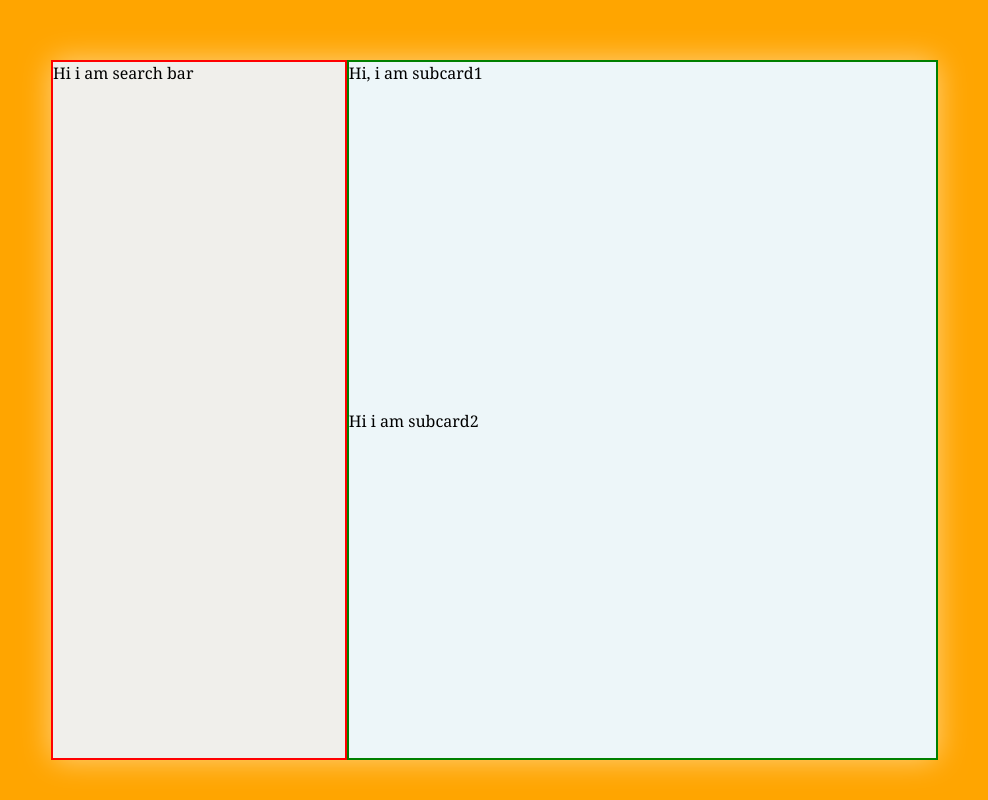
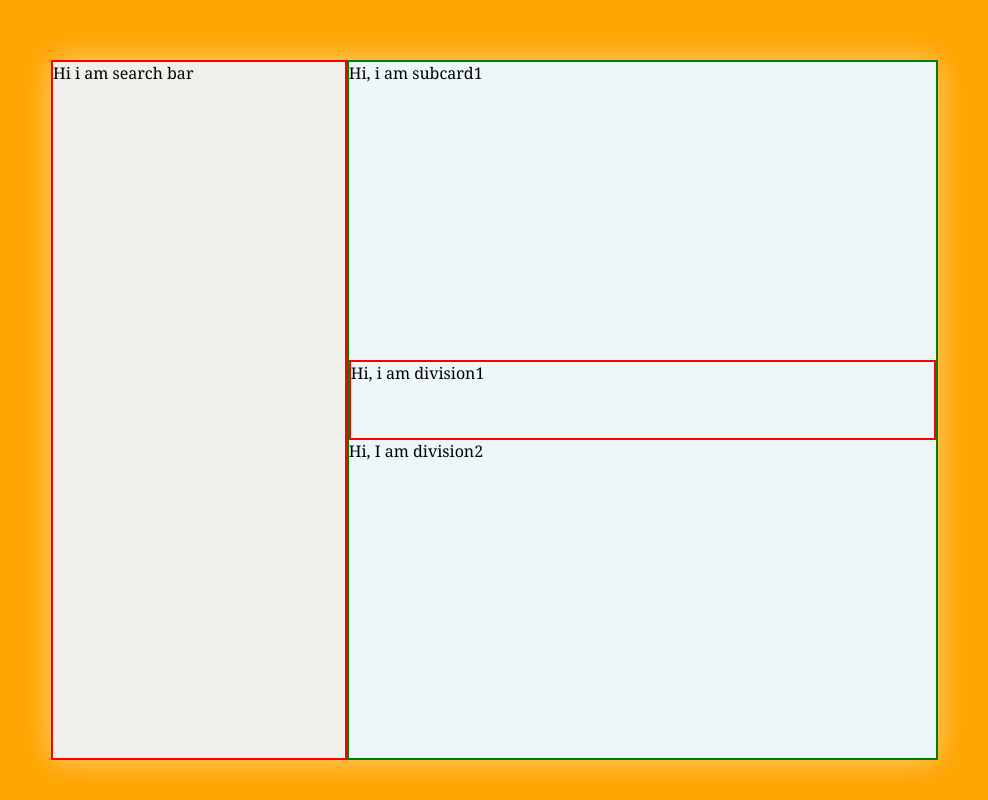
Before and after one commit to ritikaaaa177/foodCanvas, a website: page index.html in a window 1280 px wide. Shown: the whole page, without its empty margins (249-1237 px from the left). Drawn offline with nearby package versions, Linux system fonts and the light colour scheme; no server answers.

Commit message:
third commit

```diff
--- a/index.html
+++ b/index.html
@@ -22,7 +22,12 @@
                 Hi, i am subcard1
             </div>
             <div class="subcard2">
-                Hi i am subcard2
+                <div class="div1">
+                    Hi, i am division1
+                </div>
+                <div class="div2">
+                    Hi, I am division2
+                </div>
             </div>
         </div>
     </div>
--- a/sass/main.scss
+++ b/sass/main.scss
@@ -36,8 +36,8 @@
 //   @include headercode(blue);
 // }\
 
-@mixin subbox {
-  height: 350px;
+@mixin subbox($height) {
+  height: $height;
   background-color: #edf6f9;
 }
 
@@ -71,11 +71,16 @@ body {
     flex-direction: column;
 
     .subcard1 {
-      @include subbox;
+      @include subbox(300px);
     }
 
     .subcard2 {
-      @include subbox;
+      @include subbox(400px);
+
+      .div1 {
+        height: 80px;
+        border: 2px solid red;
+      }
     }
   }
 }
```
Also changed, not shown: css/style.css.
